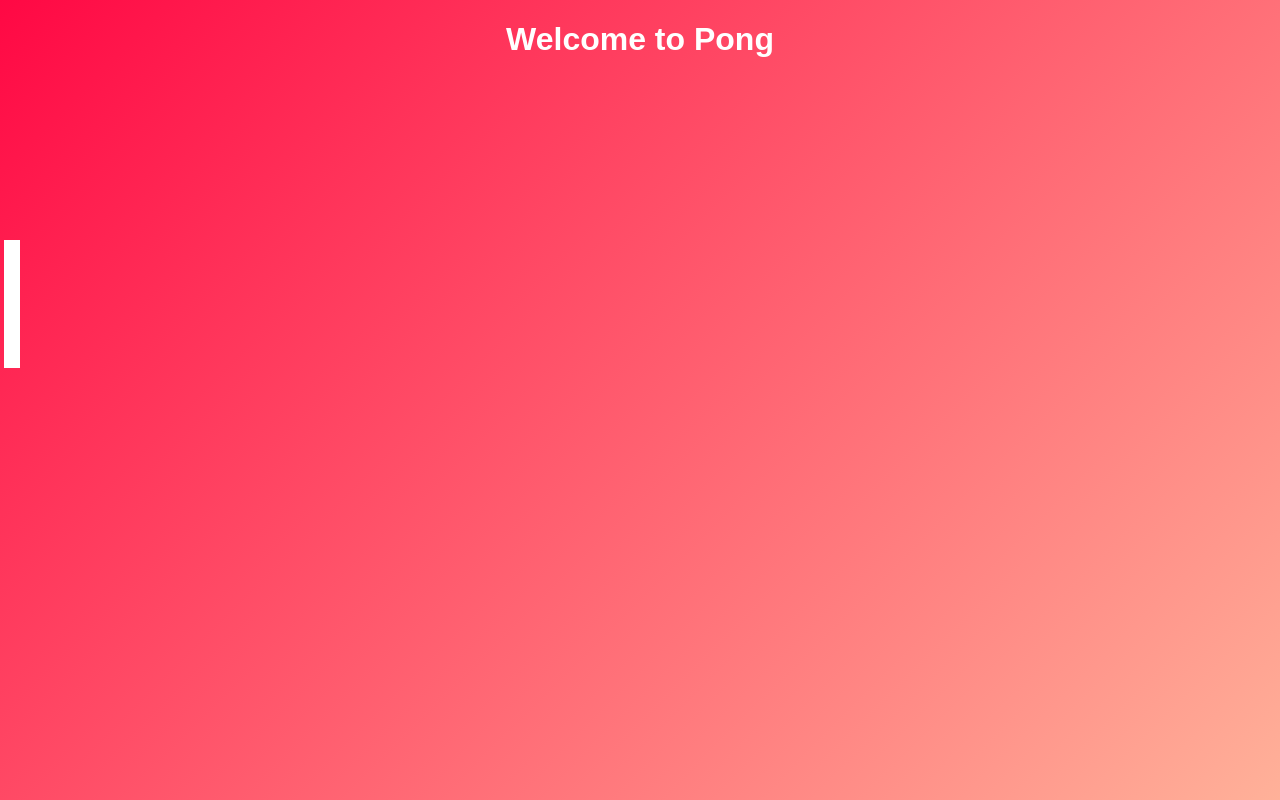
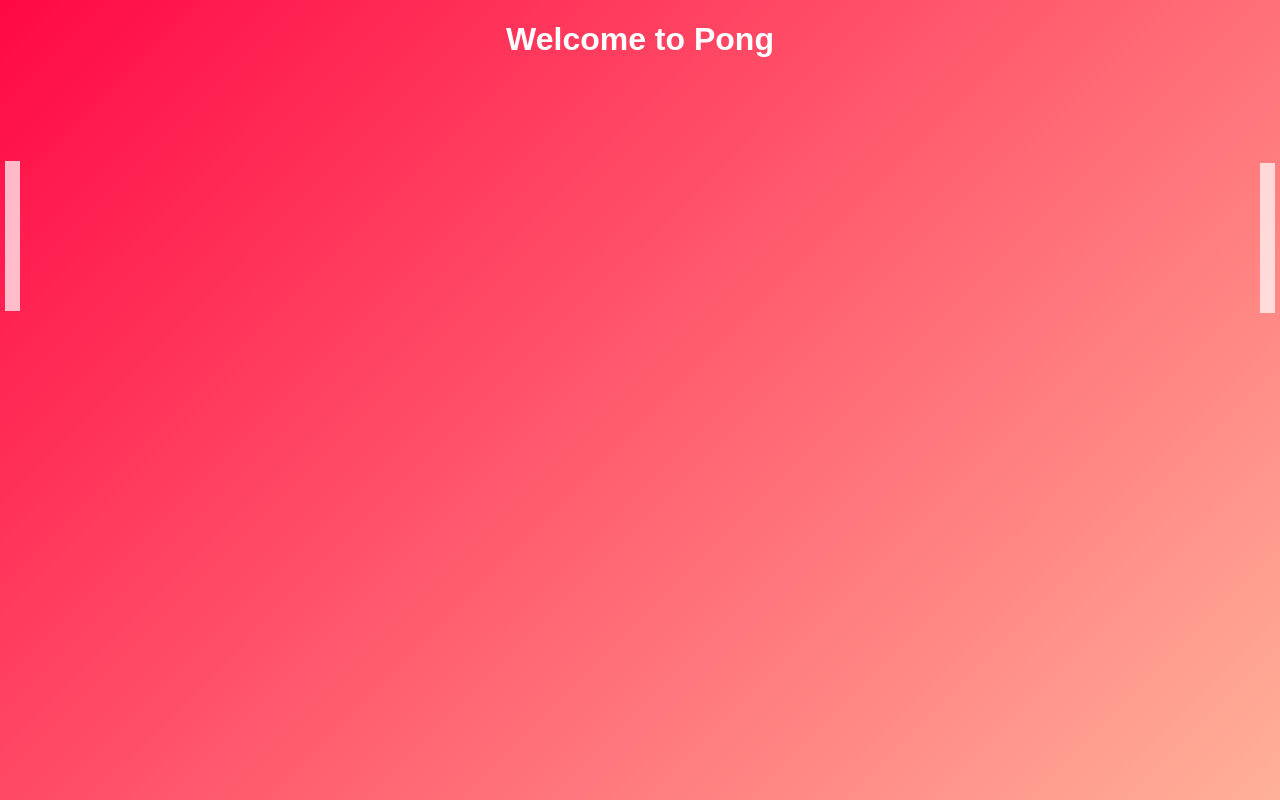
Before and after one commit to Jessica-Koch/pong, a React (Create React App) app: page / in a window 1280 px wide. Shown: the top 800 px of the page. Built offline with nearby package versions, Linux system fonts and the light colour scheme.

Commit message:
update paddle positioning

```diff
--- a/src/Game/Game.jsx
+++ b/src/Game/Game.jsx
@@ -1,13 +1,10 @@
 import React, { Component } from 'react';
-import { add, multiply } from 'ramda';
+import { add, multiply, subtract } from 'ramda';
 import Paddle from '../Paddle';
 import PongBall from '../PongBall';
 import { Loop } from '../utils/Loop';
 import './Game.css';
-// import { emToPx } from '../utils/emToPx';
 // import { getSizeOfEms } from '../utils/getSizeOfEms';
-
-const windowWidth = window.innerWidth;
 
 class Game extends Component {
   constructor(props) {
@@ -16,7 +13,7 @@ class Game extends Component {
     this.state = {
       ballX: 400,
       ballY: 50,
-      vx: 5,
+      vx: 50,
 
       p1Y: 1 + 80,
       p2Y: 3 + 80,
@@ -26,21 +23,28 @@ class Game extends Component {
 
   componentDidMount() {
     Loop((tick) => {
-      console.log(tick);
       this.setState({
         ballX: multiply(add(this.state.ballX, 5), tick),
       });
+
+      // if the ball is at the right side of the screen
+      if (this.state.ballX > (this.boardBoundsRight - 10)) {
+
+      }
       this.forceUpdate();
     });
   }
+  // boardBoundsBottom = document.querySelector('.Game').getBoundingClientRect().left;
 
+  // boardBoundsTop = document.querySelector('.Game').getBoundingClientRect().top;
+  boardBoundsRight = window.innerWidth;
   render() {
     const { ballX, ballY } = this.state;
     return (
       <div className="Game">
-        <Paddle x={0.25} y={this.state.p1Y} r="auto" position="left" />
+        <Paddle x={5} y={this.state.p1Y} position="left" />
         <PongBall x={ballX} y={ballY} />
-        <Paddle x="auto" y={this.state.p2Y} r={windowWidth + 0.5} position="right" />
+        <Paddle x={subtract(this.boardBoundsRight, 20)} y={this.state.p2Y} position="right" />
       </div>
     );
   }
--- a/src/Paddle/Paddle.jsx
+++ b/src/Paddle/Paddle.jsx
@@ -7,19 +7,18 @@ class Paddle extends Component {
   static propTypes = {
     x: oneOfType([string, number]).isRequired,
     y: oneOfType([string, number]).isRequired,
-    r: oneOfType([string, number]).isRequired,
   }
 
   constructor(props) {
     super(props);
     this.state = {
-      y: 10,
+      y: props.y,
     };
   }
 
-  movePaddle = (event) => {
-    this.props.y = event.clientY;
-  }
+  // movePaddle = (event) => {
+  //   this.props.y = event.clientY;
+  // }
 
   move = (e) => {
     // if up arrow hit & top of paddle is below top header
@@ -49,13 +48,14 @@ class Paddle extends Component {
         onMouseMove={this.movePaddle}
         className="Paddle"
         style={{
-          width: '1em',
-          height: '8em',
+          width: '15px',
+          height: '150px',
           position: 'absolute',
           backgroundColor: '#ffffff',
-        top: `${this.state.y}em`,
-        left: `${this.props.x}em`,
-        right: `${this.props.r}em`,
+          opacity: '0.7',
+        top: `${this.state.y}px`,
+        left: `${this.props.x}px`,
+
         }}
       />
     );
--- a/src/utils/emToPx.js
+++ b/src/utils/emToPx.js
@@ -1,3 +1,3 @@
 import { getElementFontSize } from './getElementFontSize';
 
-export const convertToEm = (val, context) => val * getElementFontSize(context);
+export const emToPx = (val, context) => val * getElementFontSize(context);
```
